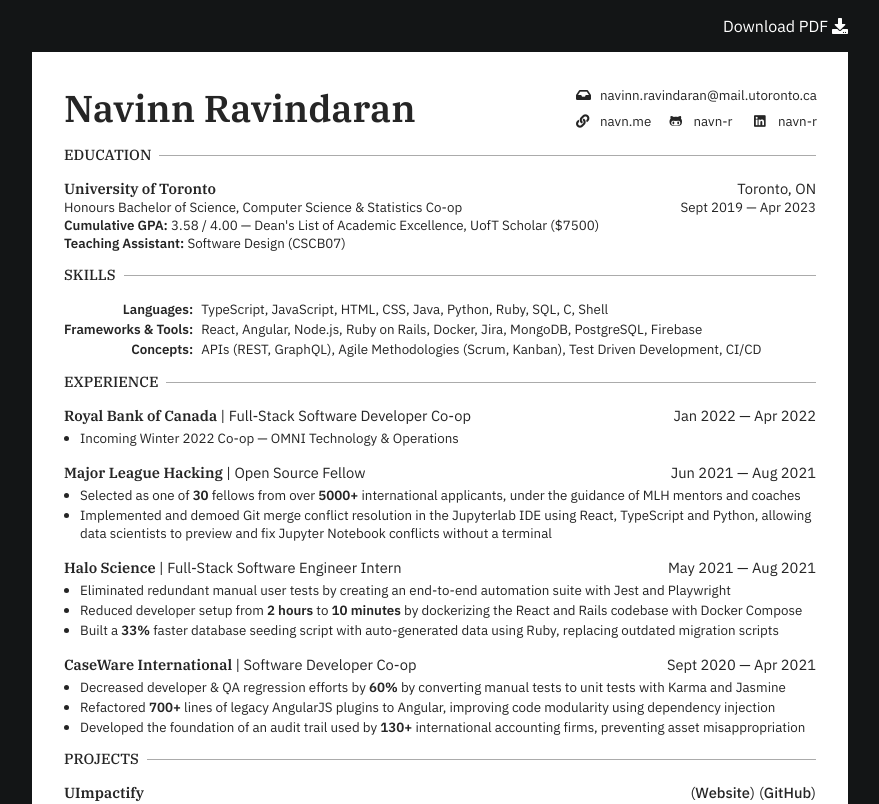
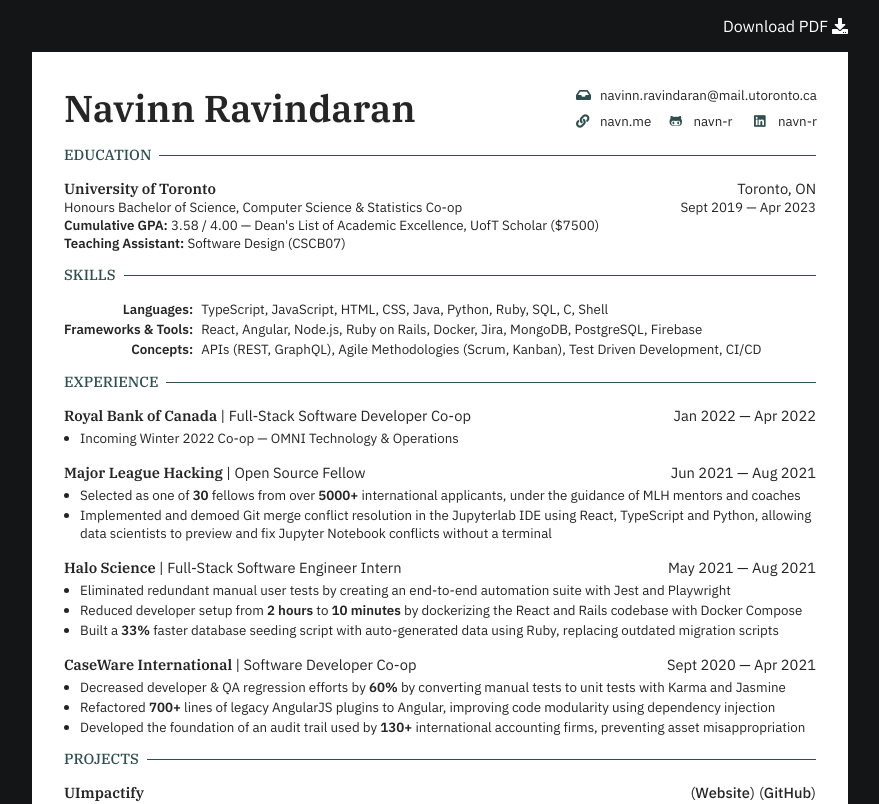
Before and after one commit to navn-r/resume, a Svelte app: page / in a window 1280 px wide. Shown: the top 804 px of the page, without its empty margins (200-1079 px from the left). Built offline with nearby package versions, Linux system fonts and the light colour scheme.

Commit message:
feat: add color to heading + icons
- Improves Lever parser API

```diff
--- a/src/App.svelte
+++ b/src/App.svelte
@@ -56,8 +56,7 @@
 
     --wrapper: #131516;
     --white: #ffffff;
-    --blue: #423b6d;
-    --gray: #ababab;
+    --gray: #2f4f4f;
     --black: #252525;
     --red: #c54545;
 
@@ -128,6 +127,7 @@
   h3 {
     font-family: var(--serif);
     font-size: var(--title);
+    color: var(--gray);
     font-weight: 400;
 
     border-bottom: 1px solid var(--gray);
--- a/src/sections/Header.svelte
+++ b/src/sections/Header.svelte
@@ -53,6 +53,7 @@
 
   i {
     transform: translateY(1px);
+    color: var(--gray);
   }
 
   .lower {
```
